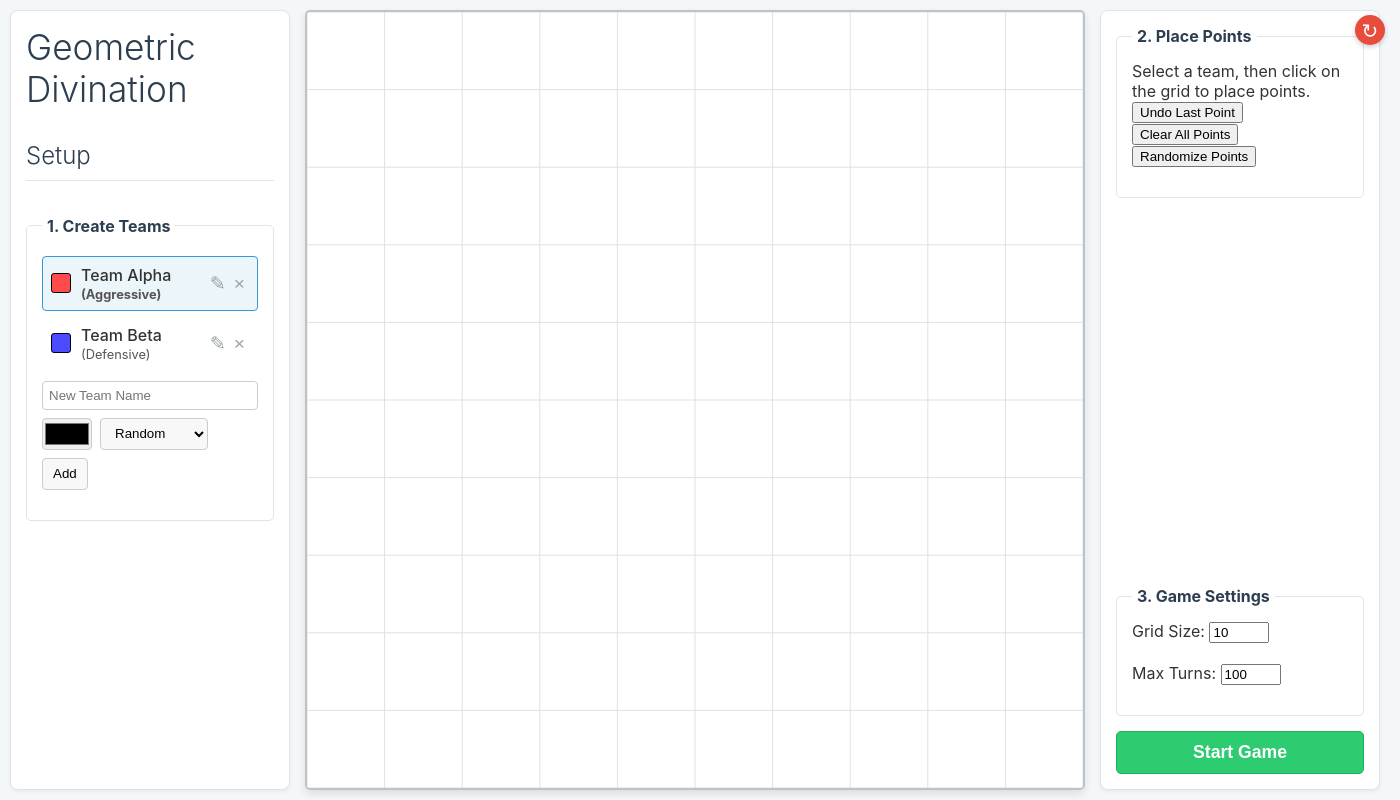
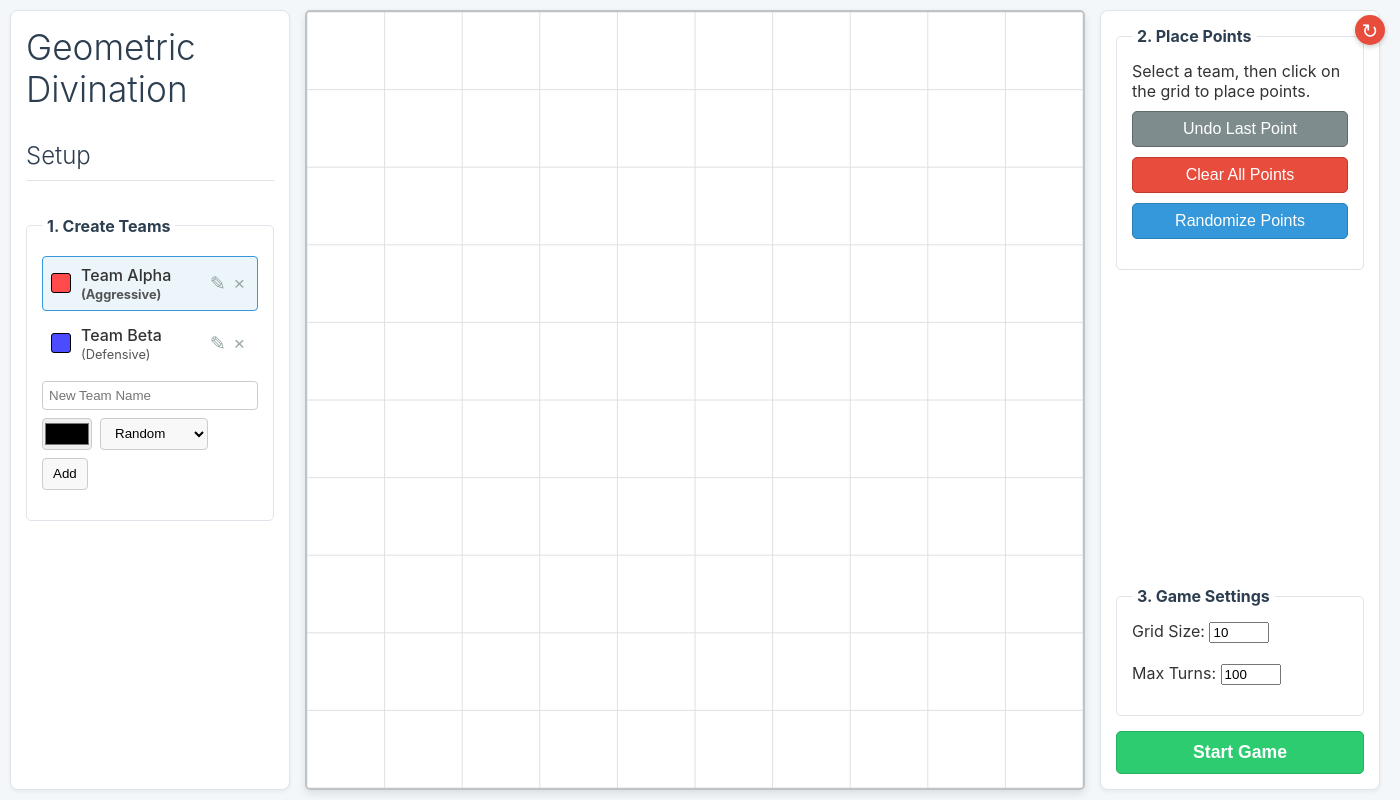
Before and after one commit to tmt1611/geom, a Flask app: page / in a window 1400 px wide. Run offline with Flask 3, Linux system fonts and the light colour scheme; some libraries are stand-ins or nearby versions.

Commit message:
AI: analyze code base and implement fix to these bugs if not yet implemented:
in setup phase, user can click and place point in the region under the 10x10 grid, this is wrong behavior, fix this. during game running sometimes points are placed in this region under the grid too, this is wrong, fix this. This sometimes causes this error:

Unhandled Promise Rejection:
Reason: SyntaxError: JSON.parse: unexpected character at line 1 column 1 of the JSON data

next, increase the size and give color to the buttons in place points section. next, in phase 2 (game running), move the number after the speed slider to under the slider instead.

```diff
--- a/static/css/style.css
+++ b/static/css/style.css
@@ -130,6 +130,46 @@ legend {
 
 .teams-section, .placement-section, .start-section {
     margin-bottom: 15px;
+}
+
+.placement-section {
+    display: flex;
+    flex-direction: column;
+    gap: 10px;
+}
+
+.placement-section button {
+    padding: 8px 12px;
+    font-size: 1em;
+    font-weight: 500;
+    border-radius: 5px;
+    cursor: pointer;
+    transition: background-color 0.2s, color 0.2s, border-color 0.2s;
+    color: white;
+}
+
+#undo-point-btn {
+    background-color: #7f8c8d;
+    border: 1px solid #616a6b;
+}
+#undo-point-btn:hover {
+    background-color: #95a5a6;
+}
+
+#clear-points-btn {
+    background-color: #e74c3c;
+    border: 1px solid #c0392b;
+}
+#clear-points-btn:hover {
+    background-color: #c0392b;
+}
+
+#randomize-points-btn {
+    background-color: #3498db;
+    border: 1px solid #2980b9;
+}
+#randomize-points-btn:hover {
+    background-color: #2980b9;
 }
 
 .teams-section > * {
--- a/static/js/main.js
+++ b/static/js/main.js
@@ -2824,10 +2824,20 @@ document.addEventListener('DOMContentLoaded', () => {
         }
 
         const rect = canvas.getBoundingClientRect();
-        const x = Math.floor((e.clientX - rect.left) / cellSize);
-        const y = Math.floor((e.clientY - rect.top) / cellSize);
-
-        // Ensure the click is within the grid boundaries
+        // The grid is drawn as a square based on canvas.width.
+        // We must ignore clicks outside of this drawn square, even if the canvas element is taller.
+        const clickX = e.clientX - rect.left;
+        const clickY = e.clientY - rect.top;
+
+        if (clickX < 0 || clickY < 0 || clickX > canvas.width || clickY > canvas.width) {
+            // Click is outside the drawable square grid area
+            return;
+        }
+
+        const x = Math.floor(clickX / cellSize);
+        const y = Math.floor(clickY / cellSize);
+
+        // This check is slightly redundant now but provides an extra layer of safety.
         if (x < 0 || x >= gridSize || y < 0 || y >= gridSize) {
             return;
         }
```
